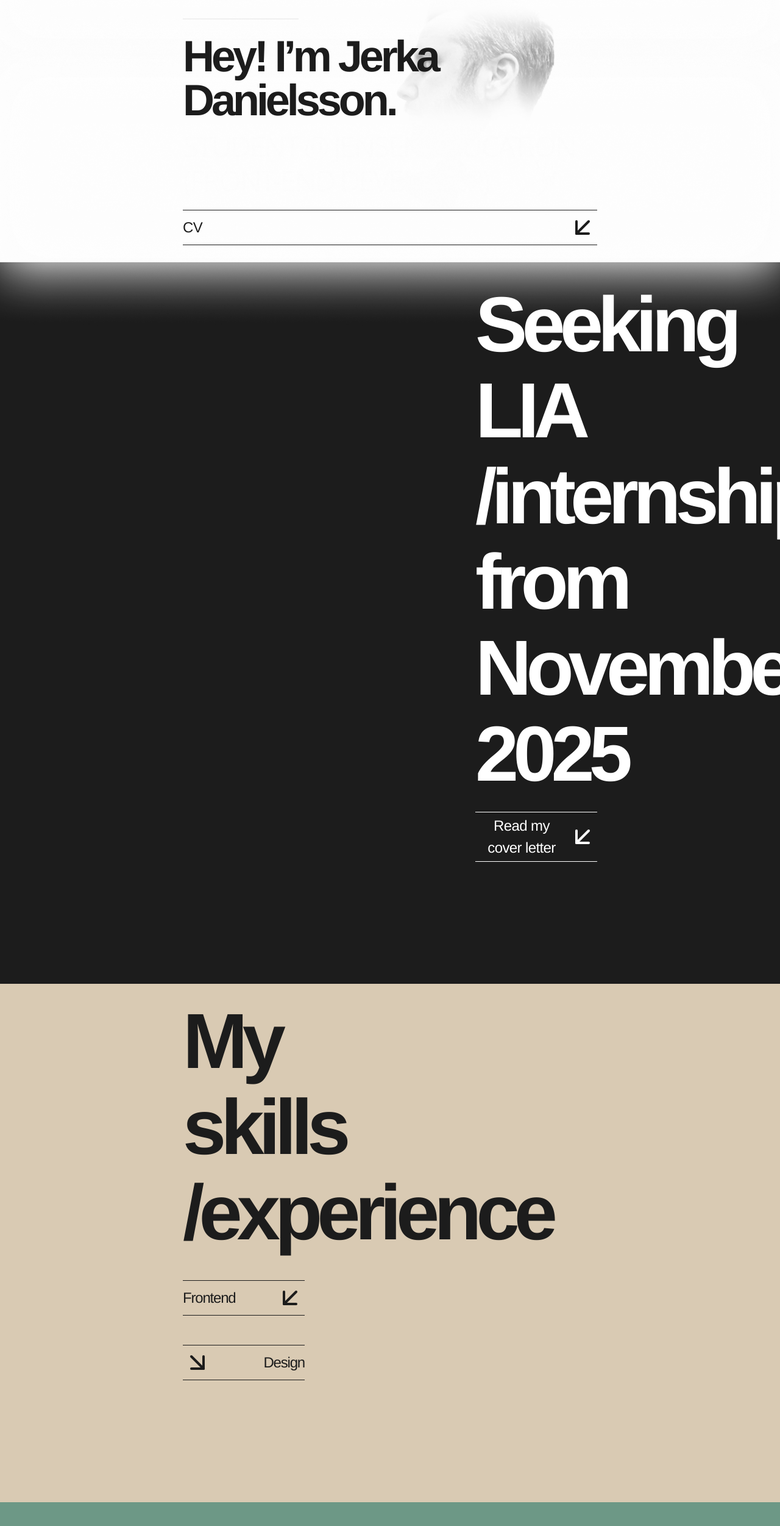
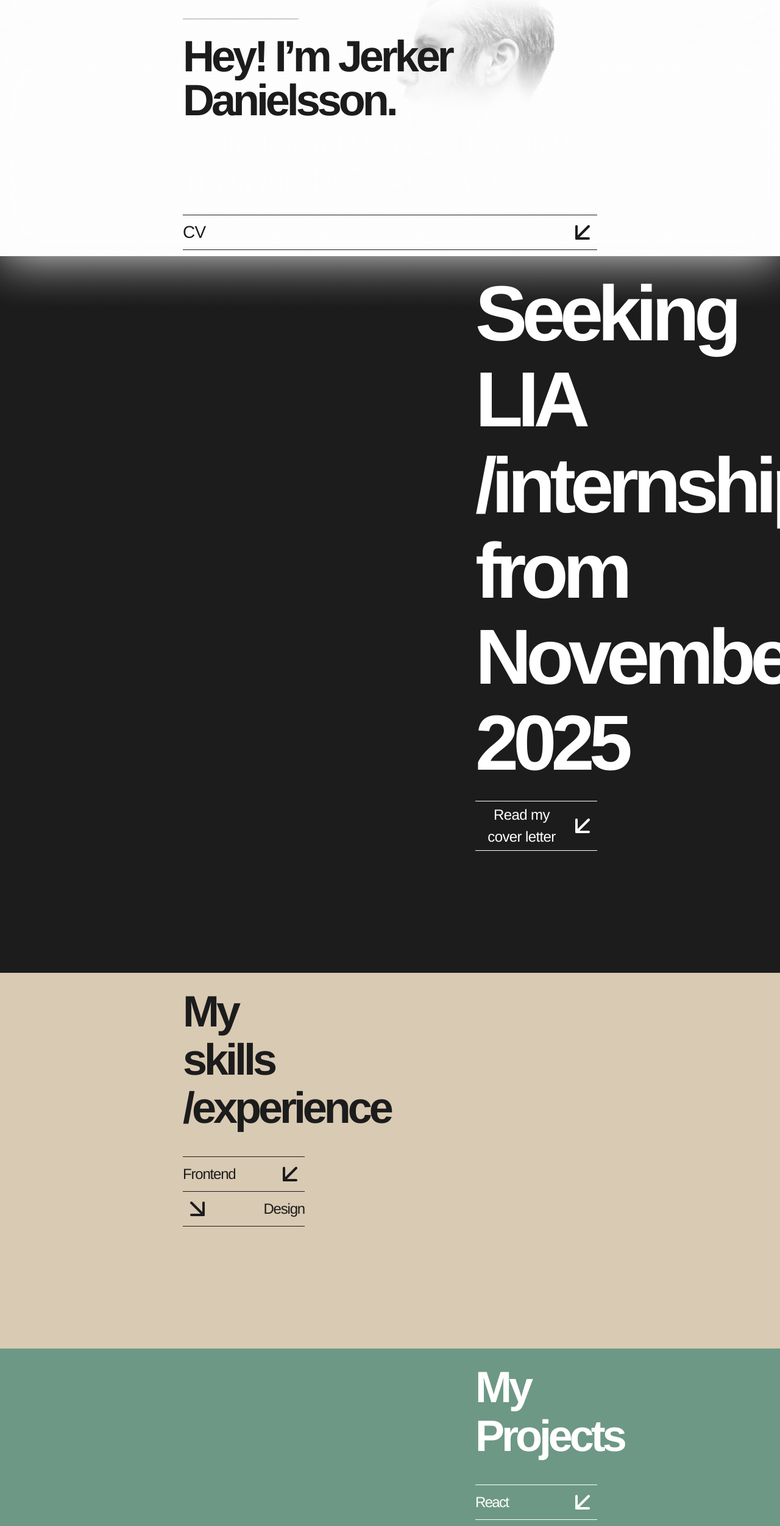
Before and after one commit to 1anDr0/myPortfolio, a React (Vite) app: page / in a window 1280 px wide. Shown: the part 234-2736 px from the top of the page at 61% size. Built offline with nearby package versions, Linux system fonts and the light colour scheme.

Commit message:
added emailscroller

```diff
--- a/src/App.jsx
+++ b/src/App.jsx
@@ -9,6 +9,7 @@ import Quote from "./components/Qoute";
 import Footer from "./components/Footer";
 import ScrollToTop from "./components/ScrollToTop";
 import GithubScroller from "./components/GithubScroller";
+import EmailScroller from "./components/EmailScroller";
 
 
 
@@ -25,6 +26,7 @@ function App() {
       <Quote/>
       <Footer/>
       <ScrollToTop/>
+      <EmailScroller/>
     </div>
   );
 }
--- /dev/null
+++ b/src/components/EmailScroller.jsx
@@ -0,0 +1,47 @@
+import React, { useState, useEffect } from "react";
+import { IoCopy } from "react-icons/io5";
+
+const EmailScroller = () => {
+  const [showBadge, setShowBadge] = useState(false);
+
+  useEffect(() => {
+    const handleScroll = () => {
+      const scrollY = window.scrollY;
+      setShowBadge(scrollY > 800 && scrollY < 5000);
+    };
+
+    window.addEventListener("scroll", handleScroll);
+    return () => window.removeEventListener("scroll", handleScroll);
+  }, []);
+
+  const copyToClipboard = () => {
+    navigator.clipboard.writeText("jerker_danielsson@hotmail.com");
+    alert("Email copied to clipboard!");
+  };
+
+  return (
+    <div
+      className={`fixed right-[60px] top-[150px] z-50 flex flex-col items-center transition-opacity duration-500 ease-in-out ${
+        showBadge ? "opacity-100" : "opacity-0"
+      } hidden md:flex`}
+    >
+      {/* Email kopiera-ikon */}
+      <button
+        onClick={copyToClipboard}
+        className="hover:opacity-70 transition-opacity duration-300"
+      >
+        <IoCopy className="w-8 h-8 md:w-6 md:h-6 text-white" />
+      </button>
+
+      {/* Vertikal text (likt MY GITHUB) */}
+      <span
+        className="text-white text-[24px] md:text-[16px] font-bold tracking-widest rotate-[-90deg] tracking-[+0.20em] origin-center hover:opacity-50 mt-20"
+        style={{ fontFamily: "Helvetica, sans-serif" }}
+      >
+        MY EMAIL
+      </span>
+    </div>
+  );
+};
+
+export default EmailScroller;
--- a/src/components/GithubScroller.jsx
+++ b/src/components/GithubScroller.jsx
@@ -1,12 +1,14 @@
 import React, { useState, useEffect } from "react";
-import { FaGithub } from "react-icons/fa";
+import { TbBrandGithubFilled } from "react-icons/tb";
 
 const GithubScroller = () => {
   const [showBadge, setShowBadge] = useState(false);
+  const [scrollPos, setScrollPos] = useState(0);
 
   useEffect(() => {
     const handleScroll = () => {
-      const scrollY = window.scrollY;
+      const scrollY = window.scrollY || 0;
+      setScrollPos(scrollY); // Uppdatera state för att debugga
       setShowBadge(scrollY > 1600 && scrollY < 5000);
     };
 
@@ -14,30 +16,31 @@ const GithubScroller = () => {
     return () => window.removeEventListener("scroll", handleScroll);
   }, []);
 
+  console.log("Current scroll position:", scrollPos); // Felsökningslogg
+
   return (
     <div
-      className={`fixed left-[60px] top-[150px] z-50 flex flex-col items-center transition-opacity duration-500 ease-in-out ${
+      className={`fixed left-[60px] top-[550px] z-50 flex flex-col items-center transition-opacity duration-500 ease-in-out ${
         showBadge ? "opacity-100" : "opacity-0"
       } hidden md:flex`}
     >
-      {/* GitHub-ikon */}
       <a
         href="https://github.com/1anDr0"
         target="_blank"
         rel="noopener noreferrer"
         className="hover:opacity-70 transition-opacity duration-300"
       >
-        <FaGithub className="w-8 h-8 md:w-10 md:h-10 text-black" />
+        <TbBrandGithubFilled className="w-6 h-6 md:w-8 md:h-8 text-black" />
       </a>
 
-      {/* Vertikal text precis som BACK-knappen */}
       <span
-        className="text-black text-[24px]  md:text-[24px] tracking-widest rotate-[-90deg] tracking-[+0.20em] origin-center hover:opacity-50 mt-20"
+        className="text-black text-[16px] md:text-[16px] font-bold tracking-widest rotate-[-90deg] tracking-[+0.20em] origin-center hover:opacity-50 mt-20"
         style={{ fontFamily: "Helvetica, sans-serif" }}
       >
         MY GITHUB
       </span>
     </div>
+
   );
 };
 
--- a/src/components/Hero.jsx
+++ b/src/components/Hero.jsx
@@ -11,7 +11,7 @@ const Hero = () => {
 
   return (
     <section
-      className={`animate-fadeIn relative bg-[#FDFDFD] text-[#1C1C1C] min-h-screen flex flex-col px-6 md:px-[300px] pt-[140px] md:pt-[240px] transition-all duration-500 ${
+      className={`bg-[#FDFDFD] text-[#1C1C1C] min-h-screen flex flex-col px-6 md:px-[300px] pt-[140px] md:pt-[240px] transition-all duration-500 ${
         isOpenCV ? "pb-[300px]" : "pb-[100px]"
       }`}
     >
@@ -49,7 +49,7 @@ const Hero = () => {
         style={{ fontFamily: "Helvetica, sans-serif" }}
       >
         <span className="group-hover:opacity-0 transition-opacity duration-1000 ease-in-out">
-          Hey! I’m Jerka Danielsson.
+          Hey! I’m Jerker Danielsson.
         </span>
         <span className="absolute left-0 top-0 opacity-0 group-hover:opacity-100 transition-opacity duration-1000 ease-in-out">
           Hej! Jag heter Jerker Danielsson.
@@ -64,9 +64,9 @@ const Hero = () => {
       </h3>
 
       {/* COVER LETTER SEKTION */}
-      <div className="w-full max-w-[780px] border-t border-b border-[#1C1C1C] mt-6 z-30">
+      <div className="w-full max-w-[780px] border-t border-b border-[#1C1C1C] mt-8 z-30">
         <button
-          className="w-full flex justify-between items-center py-1 text-[20px] md:text-[24px] font-medium tracking-[-0.05em] tracking-tight cursor-pointer"
+          className="w-full flex justify-between items-center py-1 text-[20px] md:text-[28px] font-medium tracking-[-0.05em] tracking-tight cursor-pointer"
           style={{ fontFamily: "Helvetica, sans-serif" }}
           onClick={() => setIsOpenCV(!isOpenCV)}
         >
--- a/src/components/MyProjects.jsx
+++ b/src/components/MyProjects.jsx
@@ -11,14 +11,14 @@ const MyProjects = () => {
     <section className="bg-[#6D9886] text-white py-6 px-6 md:pl-[780px] md:pr-[300px] pb-[200px] relative">
 
       <h1
-        className="text-[36px] md:text-[128px] font-bold tracking-[-0.07em] leading-[1.1] text-left w-full mb-10"
+        className="text-[36px] md:text-[72px] font-bold tracking-[-0.07em] leading-[1.1] text-left w-full mb-10"
         style={{ fontFamily: "Helvetica, sans-serif" }}
       >
         My Projects
       </h1>
 
       {/* React */}
-      <div className="w-full max-w-[1000px] border-t border-b border-white mb-12">
+      <div className="w-full max-w-[1000px] border-t  border-white mb-0">
         <button
           onClick={() => setIsOpenReact(!isOpenReact)}
           className="w-full flex justify-between items-center py-1 text-[20px] md:text-[24px] font-medium tracking-[-0.07em] cursor-pointer"
@@ -37,7 +37,7 @@ const MyProjects = () => {
       </div>
 
       {/* Vanilla JavaScript */}
-      <div className="w-full max-w-[1000px] border-t border-b border-white mb-12">
+      <div className="w-full max-w-[1000px] border-t border-white mb-0">
         <button
           onClick={() => setIsOpenVanilla(!isOpenVanilla)}
           className="w-full flex justify-between items-center py-1 text-[20px] md:text-[24px] font-medium tracking-[-0.05em] cursor-pointer"
--- a/src/components/MySkills.jsx
+++ b/src/components/MySkills.jsx
@@ -11,7 +11,7 @@ const MySkills = () => {
   return (
     <section className="bg-[#D9CAB3] text-[#1C1C1C] py-6 px-6 md:pl-[300px] md:pr-[780px] pb-[200px]">
 
-      <h1 className="text-[36px] md:text-[128px] font-bold tracking-[-0.07em] leading-[1.1] text-left w-full" style={{ fontFamily: "Helvetica, sans-serif" }}>
+      <h1 className="text-[36px] md:text-[72px] font-bold tracking-[-0.07em] leading-[1.1] text-left w-full" style={{ fontFamily: "Helvetica, sans-serif" }}>
         My skills /experience
       </h1>
 
@@ -58,7 +58,7 @@ const MySkills = () => {
         </div>
       </div>
 
-      <div className="w-full border-t border-b border-[#1C1C1C] mt-12">
+      <div className="w-full border-b border-[#1C1C1C] mt-0">
         <button
           className="w-full flex justify-between items-center py-1 text-[20px] md:text-[24px] font-medium tracking-[-0.05em] cursor-pointer"
           style={{ fontFamily: "Helvetica, sans-serif" }}
--- a/src/components/Qoute.jsx
+++ b/src/components/Qoute.jsx
@@ -4,7 +4,7 @@ const Quote = () => {
   return (
     <section className="bg-[#FFA725] text-white py-6 px-6 md:pl-[780px] md:pr-[300px] pb-[200px]">
       <blockquote
-        className="text-[36px] md:text-[96px] font-bold italic leading-[1.1] tracking-[-0.05em] text-left max-w-[900px]"
+        className="text-[36px] md:text-[72px] font-bold italic leading-[1.1] tracking-[-0.05em] text-left max-w-[900px]"
         style={{ fontFamily: "Helvetica, sans-serif" }}
       >
         “God have mercy on the man who doubts what he's sure of.”
--- a/src/components/SeekingLIASection.jsx
+++ b/src/components/SeekingLIASection.jsx
@@ -5,7 +5,7 @@ const SeekingLIASection = () => {
   const [isOpen, setIsOpen] = useState(false);
 
   return (
-    <section className="bg-[#1C1C1C] text-white py-8 px-6 flex flex-col justify-start items-start mt-[-160px] md:pl-[780px] md:pr-[300px] pb-[200px] transform -translate-y-[0px]">
+    <section className="bg-[#1C1C1C] text-white py-6 px-6 flex flex-col justify-start items-start mt-[-170px] md:pl-[780px] md:pr-[300px] pb-[200px] transform -translate-y-[0px]">
       <h1
         className="text-[36px] md:text-[128px] font-bold tracking-[-0.07em] leading-[1.1] text-left w-full"
         style={{ fontFamily: "Helvetica, sans-serif" }}
--- a/src/components/StuffIveDone.jsx
+++ b/src/components/StuffIveDone.jsx
@@ -21,9 +21,9 @@ const StuffIveDone = () => {
   };
 
   return (
-    <section className="relative bg-[#FFF5E4] text-[#1C1C1C] py-8 px-6 md:pl-[300px] md:pr-[700px] pb-[200px]">
+    <section className="relative bg-[#FFF5E4] text-[#1C1C1C] py-8 px-6 md:pl-[300px] md:pr-[780px] pb-[200px]">
       <h2
-        className="text-[36px] md:text-[128px] font-bold tracking-[-0.07em] leading-[1.1] text-left w-full mb-10"
+        className="text-[36px] md:text-[72px] font-bold tracking-[-0.07em] leading-[1.1] text-left w-full mb-10"
         style={{ fontFamily: "Helvetica, sans-serif" }}
       >
         Stuff I've Done Professionally
```
